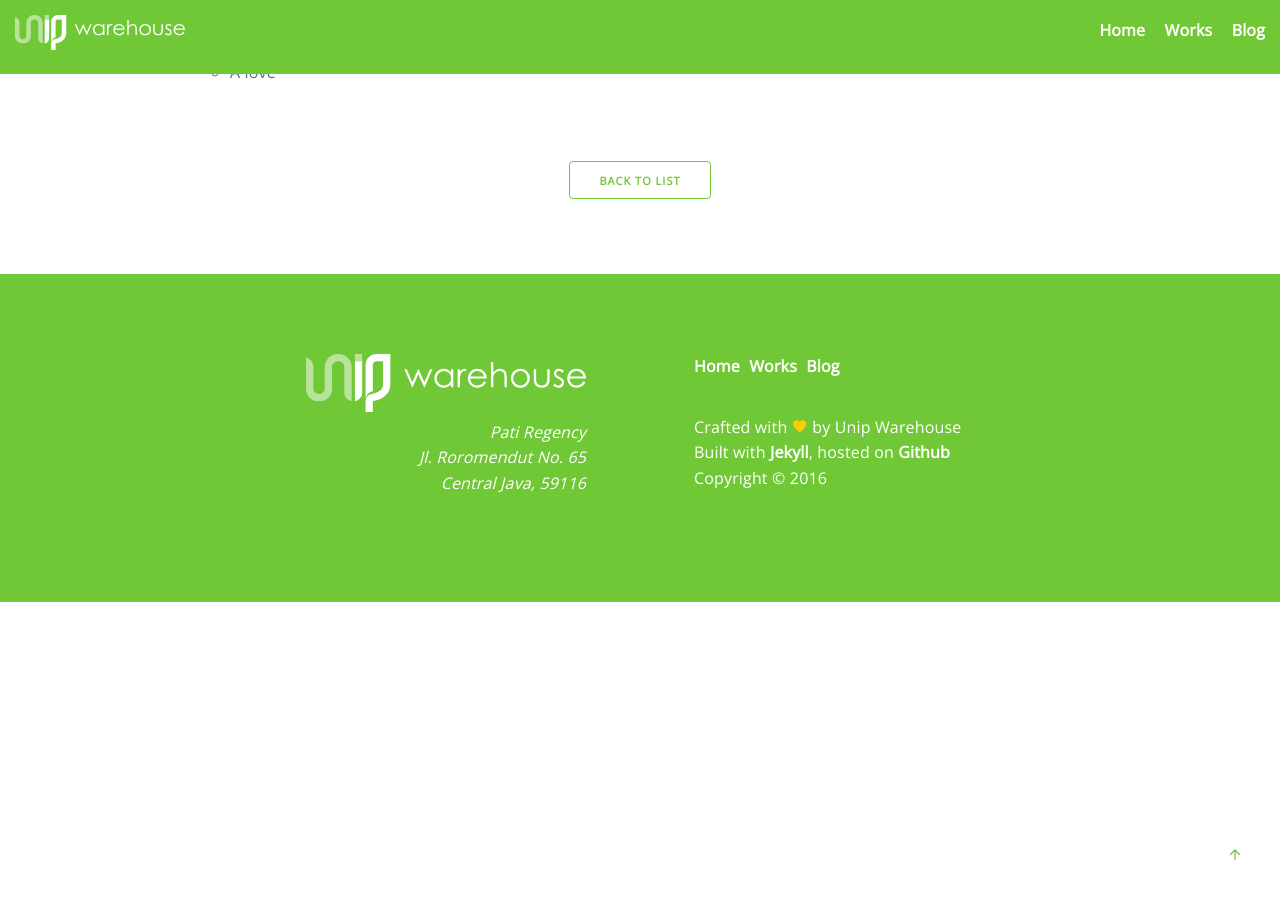
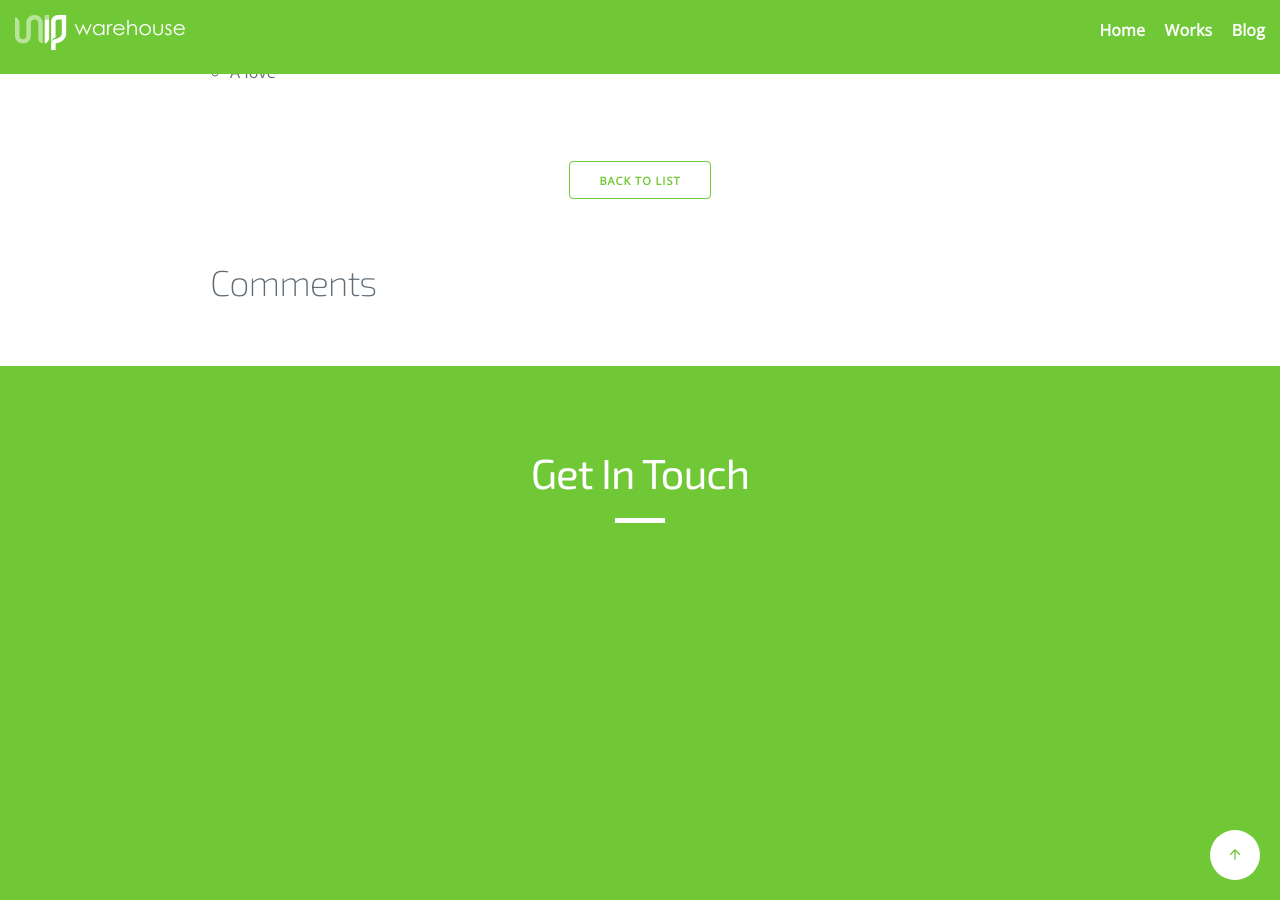
Before and after one commit to unipwarehouse/unipwarehouse.github.io, a Jekyll site: the page built from _works/2016-08-11-mina-zafarina.md, in a window 1280 px wide and 900 px high, scrolled down 1376 px. Built offline with Jekyll 4.4.1, drawn with Linux system fonts in a browser that asks for light colours; some web fonts are replaced; comment, search, counter and statistics services are not loaded; before the commit the page ends 1978 px from its top, so only the background shows below that.

Commit message:
fix jekyll.environment liquid tag

```diff
--- a/_includes/footer.html
+++ b/_includes/footer.html
@@ -1,5 +1,5 @@
 <footer id="footer">
-	{% if site.environment == 'production' %}
+	{% if jekyll.environment == 'production' %}
 	<!-- Change the width and height values to suit you best -->
 	<div class="typeform">
 		<h2 class="text-center">Get In Touch</h2>
--- a/_layouts/post.html
+++ b/_layouts/post.html
@@ -16,7 +16,7 @@ type: post
 				<a href="javascript:history.back()" class="button button-outline">BACK TO LIST</a>
 			</p>
 
-			{% if site.environment == 'production' %}
+			{% if jekyll.environment == 'production' %}
 				{% include disqus.html %}
 			{% endif %}
 		</div>
--- a/_layouts/work.html
+++ b/_layouts/work.html
@@ -39,7 +39,8 @@ type: work
 			<p class="pager">
 				<a href="javascript:history.back()" class="button button-outline">BACK TO LIST</a>
 			</p>
-			{% if site.environment == 'production' %}
+
+			{% if jekyll.environment == 'production' %}
 				{% include disqus.html %}
 			{% endif %}
 
```
